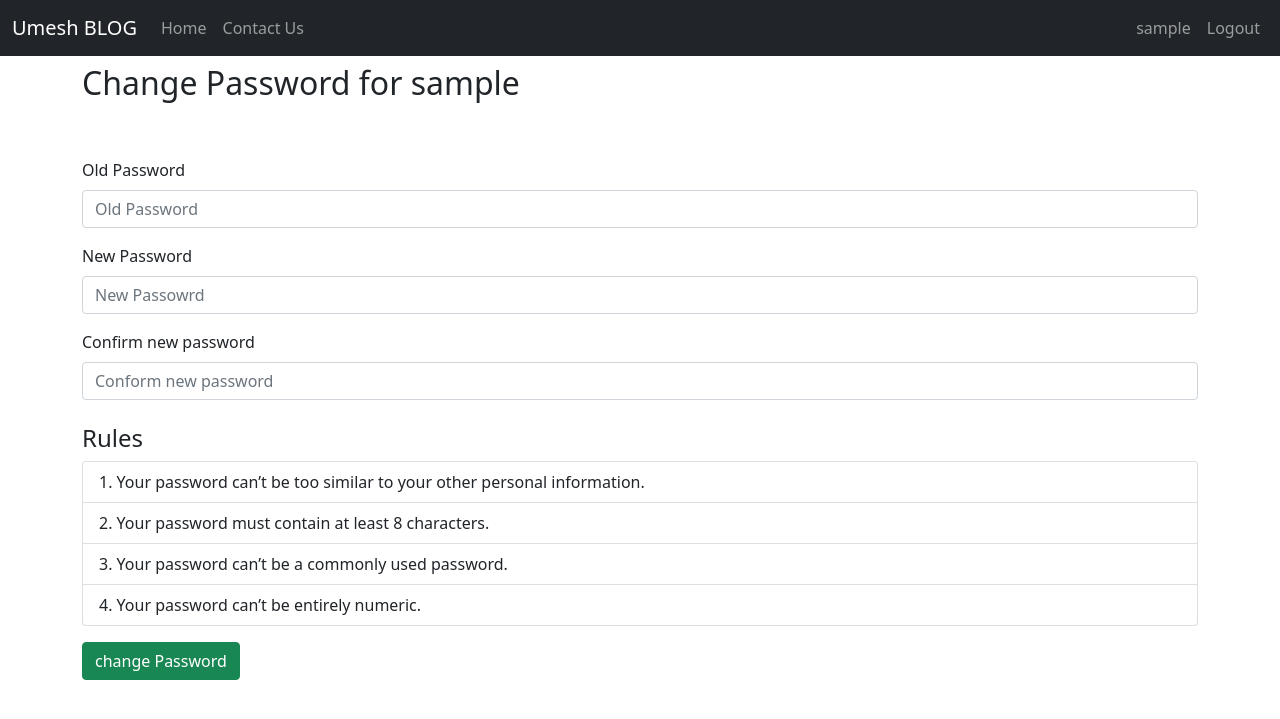
After one commit to UmeshBabu7/BlogRESTAPIs, a Django app: page /authors/change_password in a window 1280 px wide. The commit adds this page. Shown: the top 719 px of the page. Run offline with Django 5.2, Linux system fonts and the light colour scheme; the visitor is signed in with stand-in values (Sample User, id 1); some libraries are stand-ins or nearby versions.

Commit message:
Change password done

```diff
--- a/blogproject/authors/forms.py
+++ b/blogproject/authors/forms.py
@@ -1,6 +1,7 @@
 from django import forms
-from django.contrib.auth.forms import UserCreationForm,AuthenticationForm
+from django.contrib.auth.forms import UserCreationForm,AuthenticationForm,PasswordChangeForm
 from django.contrib.auth.models import User
+
 class SignupForm(UserCreationForm):
     def __init__(self, *args, **kwargs):
         super().__init__(*args, **kwargs)
@@ -28,12 +29,14 @@ class SignupForm(UserCreationForm):
             'class': 'form-control',
             'placeholder': 'Confirm your password'
         })
+
     username = forms.CharField(max_length=150)
     first_name = forms.CharField(max_length=150)
     last_name = forms.CharField(max_length=150)
     email = forms.EmailField(max_length=150)
     password1 = forms.CharField(widget=forms.PasswordInput)
     password2 = forms.CharField(widget=forms.PasswordInput)
+
     class Meta:
         model = User
         fields = ['username', 'first_name', 'last_name', 'email', 'password1', 'password2']
@@ -51,5 +54,15 @@ class LoginUserForm(AuthenticationForm):
             'class': 'form-control',
             'placeholder': 'Enter your password'
         })
+
     class Meta:
         fields = ['username', 'password']
+
+
+class PasswordChangingForm(PasswordChangeForm):
+    old_password = forms.CharField(widget=forms.PasswordInput(attrs={'class': 'form-control', 'placeholder': 'Old Password'}))
+    new_password1 = forms.CharField(widget=forms.PasswordInput(attrs={'class': 'form-control', 'placeholder': 'New Passowrd'}))
+    new_password2 = forms.CharField(widget=forms.PasswordInput(attrs={'class': 'form-control', 'placeholder': 'Conform new password'}))
+    class Meta:
+        model = User
+        fields = ['old_password', 'new_password1', 'new_password2']
--- a/blogproject/authors/urls.py
+++ b/blogproject/authors/urls.py
@@ -6,5 +6,7 @@ urlpatterns = [
     path('create-new-account/', views.signUp, name="register"),
     path('login/', views.logIn, name="login"),
     path('logout/', views.logOut, name="logout"),
+    path('change_password', views.PasswordChangeView.as_view(template_name = "password_change.html"), name="change-password"),
+    path('password_success', views.password_success, name="password_success"),
     path('user-profile/<str:user_name>/', views.profile, name="profile"),
 ]
--- a/blogproject/authors/views.py
+++ b/blogproject/authors/views.py
@@ -4,6 +4,9 @@ from django.contrib import messages
 from .forms import SignupForm,LoginUserForm
 from django.contrib.auth import authenticate, login,logout
 from main.models import Blog
+from django.urls import reverse_lazy
+from .forms import SignupForm, LoginUserForm, PasswordChangingForm
+from django.contrib.auth.views import PasswordChangeView
 
 # Create your views here.
 
@@ -60,3 +63,11 @@ def profile(request, user_name):
         "user_related_data": user_related_data
     }
     return render(request, "profile.html", context)
+
+
+class PasswordChangeView(PasswordChangeView):
+    form_class = PasswordChangingForm
+    success_url = reverse_lazy('password_success')
+
+def password_success(request):
+    return render(request, "password_change_success.html")
--- /dev/null
+++ b/blogproject/templates/password_change.html
@@ -0,0 +1,36 @@
+{% extends 'base.html' %}
+
+{% block content %}
+
+<h2>Change Password for {{user.username}}</h2>
+
+<br>
+<br>
+
+<form method="post">
+    {% csrf_token %}
+    <div class="row g-3">
+        <div class="col-md-12">
+            <label for="inputPassword4" class="form-label">Old Password</label>
+            {{form.old_password}}
+        </div>
+        <div class="col-md-12">
+            <label for="inputPassword4" class="form-label">New Password</label>
+            {{form.new_password1}}
+        </div>
+        <div class="col-md-12">
+            <label for="inputPassword4" class="form-label">Confirm new password</label>
+            {{form.new_password2}}
+        </div>
+      </div>
+      <h4 class="mt-4">Rules</h4>
+      <ul class="list-group">
+        <li class="list-group-item">1. Your password can’t be too similar to your other personal information.</li>
+        <li class="list-group-item">2. Your password must contain at least 8 characters.</li>
+        <li class="list-group-item">3. Your password can’t be a commonly used password.</li>
+        <li class="list-group-item">4. Your password can’t be entirely numeric.</li>
+      </ul>
+    <button type="submit" class="btn brn-lg btn-success mt-3">change Password</button>
+</form>
+
+{% endblock content %}
--- a/blogproject/templates/profile.html
+++ b/blogproject/templates/profile.html
@@ -47,7 +47,7 @@
 </div>
 
 <div class="card-footer bg-transparent border-success">
-    <a class="btn btn-sm btn-primary" href="#"><i class="fa-solid fa-lock"></i>Change Password</a>
+    <a class="btn btn-sm btn-primary" href="{% url 'change-password' %}"><i class="fa-solid fa-lock"></i> Change Password</a>
     <a class="btn btn-sm btn-info" href="#"><i class="fa-solid fa-user-pen"></i>Edit Profile</a>
     <a class="btn btn-sm btn-danger" href="#"><i class="fa-solid fa-user-slash"></i> Delete Account</a>
 
@@ -59,7 +59,7 @@
 
 {% for post_data in user_related_data %}
 
-<div class="card">
+<div class="card mt-1">
     <div class="card-body">
         <blockquote class="blockquote mb-0">
             <div class="row">
```
Also changed, not shown: blogproject/templates/password_change_success.html (added, +7 -0 lines).
